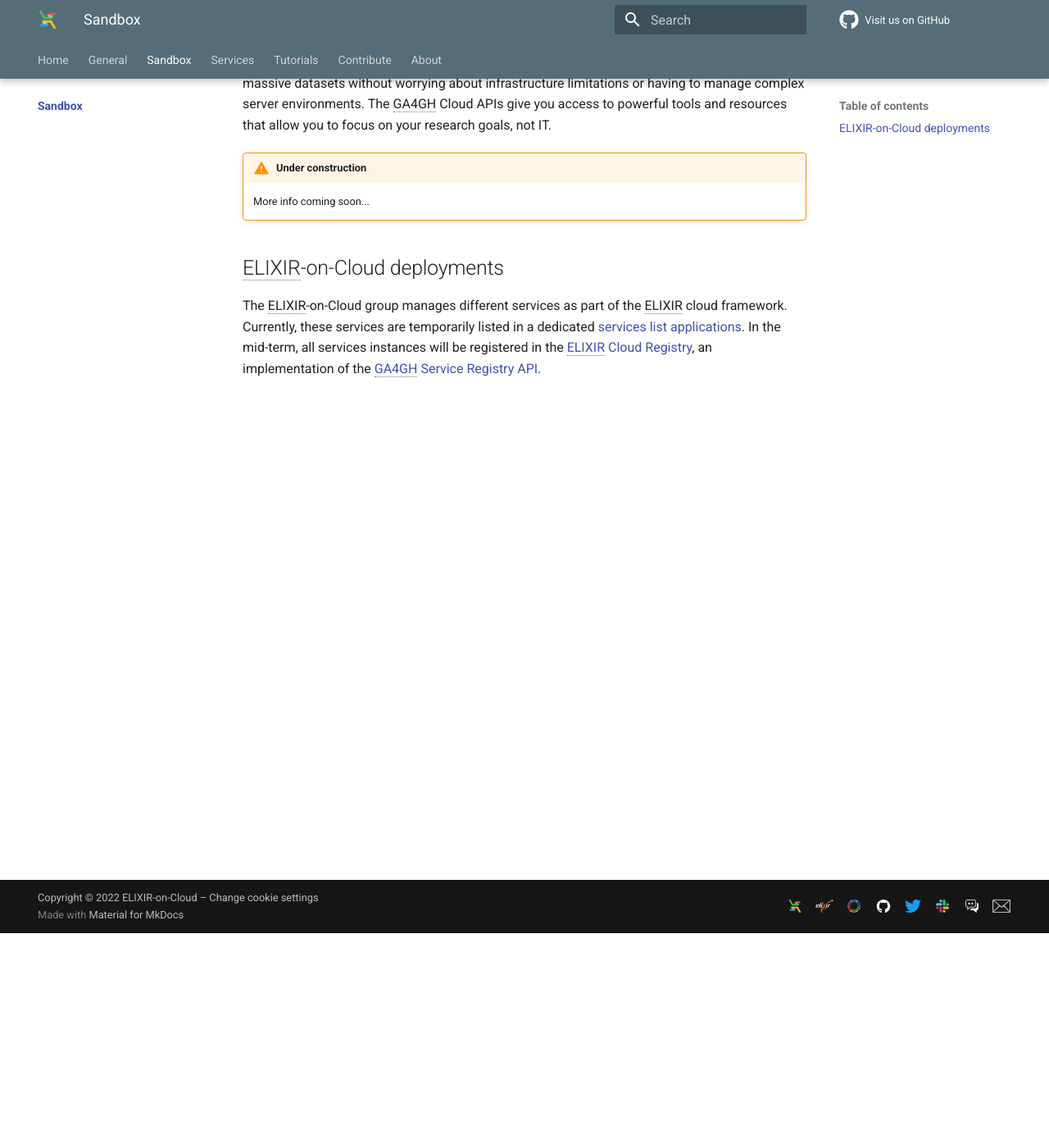
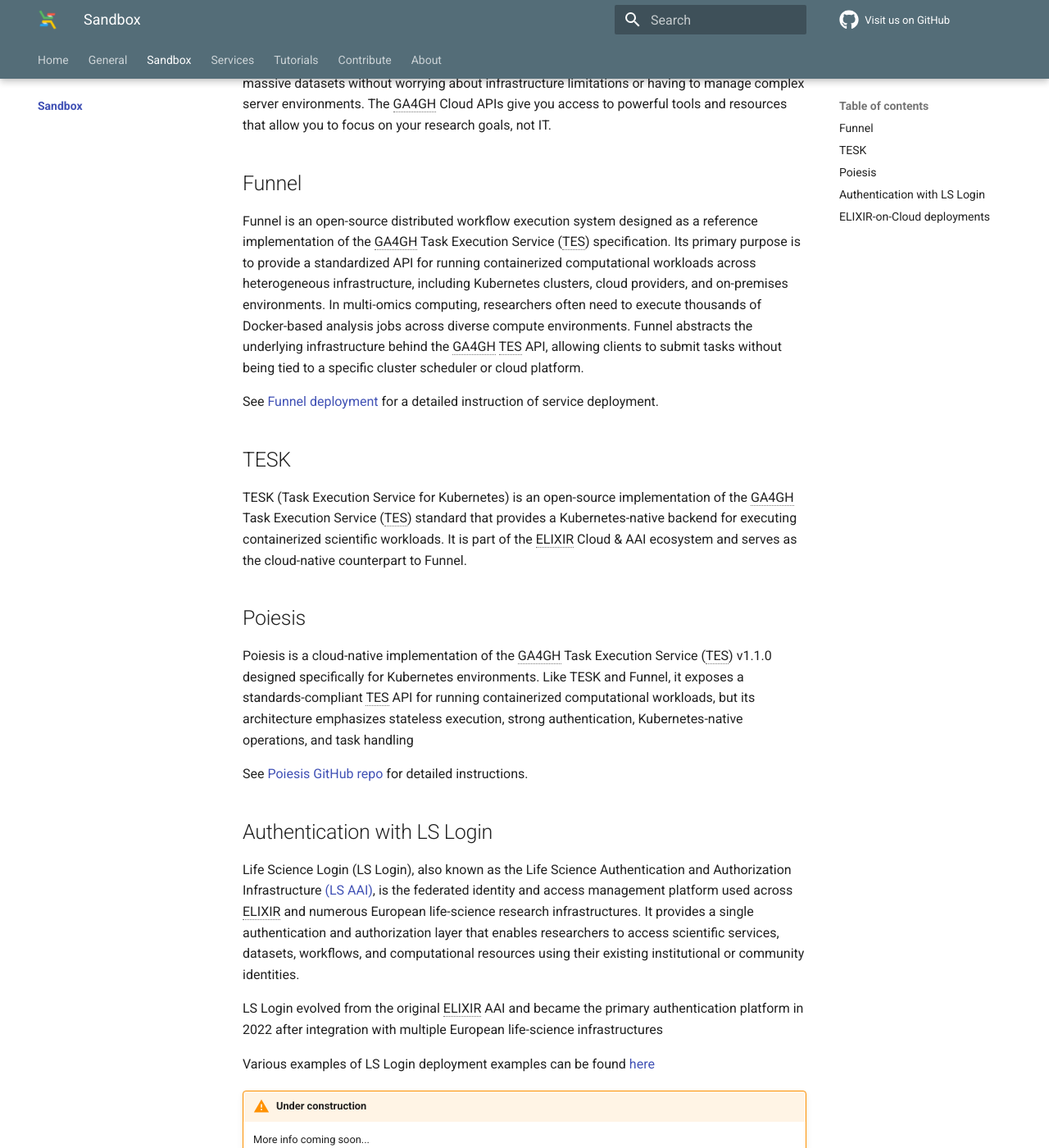
Before and after one commit to elixir-cloud-aai/elixir-cloud-aai.github.io, an MkDocs documentation site: the page built from docs/sandbox/index.md, in a window 1280 px wide and 1400 px high, scrolled down 262 px. Shown: the whole window at 82% size. Built offline with MkDocs 1.6.1 and Material for MkDocs 9.7.7, drawn with Linux system fonts in a browser that asks for light colours; comment, search, counter and statistics services are not loaded.

Commit message:
update sandbox docu
Signed-off-by: Valentin Schneider-Lunitz <valentin.schneider-lunitz@charite.de>

```diff
--- a/docs/sandbox/index.md
+++ b/docs/sandbox/index.md
@@ -7,6 +7,39 @@
 worrying about infrastructure limitations or having to manage complex server
 environments. The GA4GH Cloud APIs give you access to powerful tools and
 resources that allow you to focus on your research goals, not IT.
+
+## Funnel
+Funnel is an open-source distributed workflow execution system designed as a reference implementation
+of the GA4GH Task Execution Service (TES) specification. Its primary purpose is to provide a standardized
+API for running containerized computational workloads across heterogeneous infrastructure,
+including Kubernetes clusters, cloud providers, and on-premises environments. In multi-omics computing,
+researchers often need to execute thousands of Docker-based analysis jobs across diverse compute environments.
+Funnel abstracts the underlying infrastructure behind the GA4GH TES API, allowing clients to
+submit tasks without being tied to a specific cluster scheduler or cloud platform.
+
+See [Funnel deployment]( ../services/funnel.md) for a detailed instruction of service deployment.
+
+## TESK
+TESK (Task Execution Service for Kubernetes) is an open-source implementation of the
+GA4GH Task Execution Service (TES) standard that provides a Kubernetes-native backend for executing
+containerized scientific workloads. It is part of the ELIXIR Cloud & AAI ecosystem and serves as the
+cloud-native counterpart to Funnel.
+
+## Poiesis
+Poiesis is a cloud-native implementation of the GA4GH Task Execution Service (TES) v1.1.0
+designed specifically for Kubernetes environments. Like TESK and Funnel, it exposes a
+standards-compliant TES API for running containerized computational workloads,
+but its architecture emphasizes stateless execution, strong authentication,
+Kubernetes-native operations, and task handling
+
+See [Poiesis GitHub repo](https://github.com/JaeAeich/poiesis) for detailed instructions.
+
+## Authentication with LS Login
+Life Science Login (LS Login), also known as the Life Science Authentication and Authorization Infrastructure [(LS AAI)](https://elixir-europe.org/platforms/compute/aai), is the federated identity and access management platform used across ELIXIR and numerous European life-science research infrastructures. It provides a single authentication and authorization layer that enables researchers to access scientific services, datasets, workflows, and computational resources using their existing institutional or community identities.
+
+LS Login evolved from the original ELIXIR AAI and became the primary authentication platform in 2022 after integration with multiple European life-science infrastructures
+
+Various examples of LS Login deployment examples can be found [here](../services/services_to_ls_aai.md)
 
 !!! warning "Under construction"
     More info coming soon...
```
